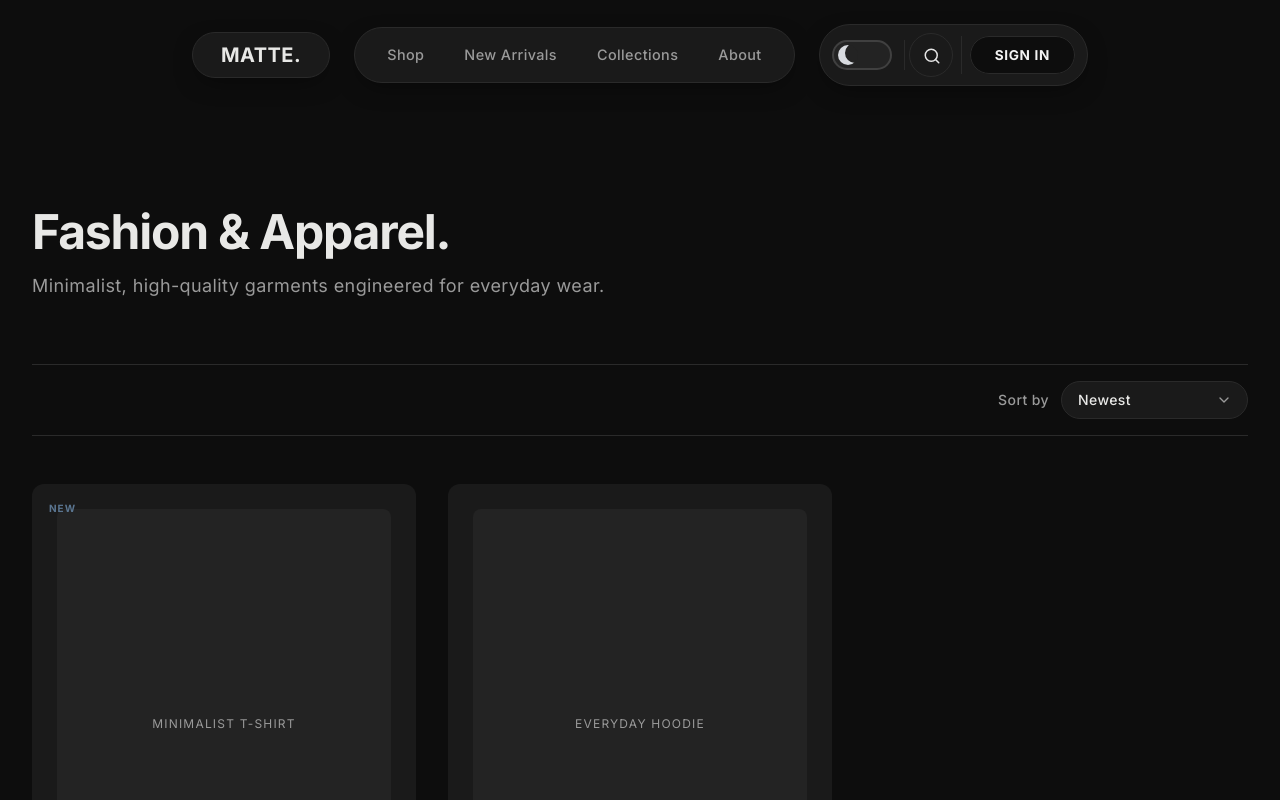
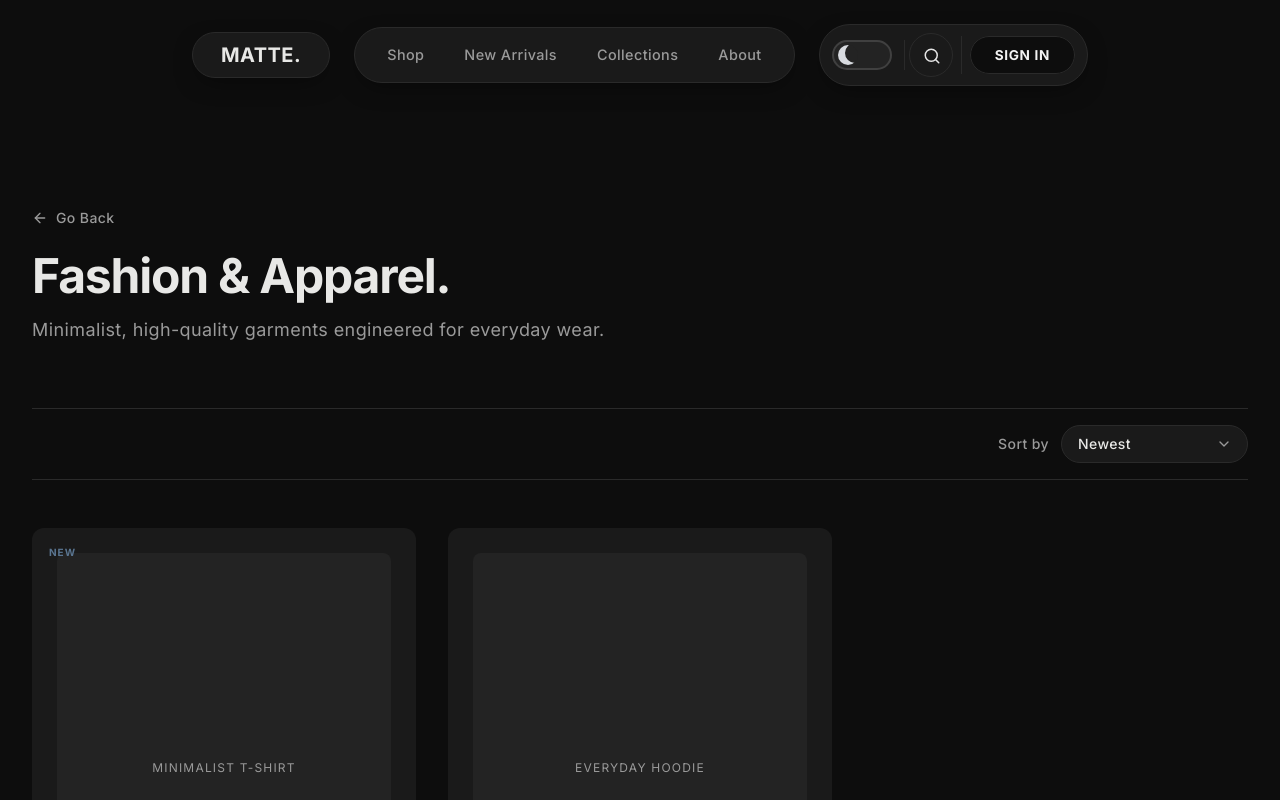
Before and after one commit to AadishSalian/e-commerce, a Next.js app: page /fashion in a window 1280 px wide. Shown: the top 800 px of the page. Built offline with nearby package versions, Linux system fonts and the light colour scheme.

Commit message:
Go back button

```diff
--- a/src/app/fashion/page.tsx
+++ b/src/app/fashion/page.tsx
@@ -4,7 +4,7 @@ import { useState } from 'react';
 import Link from 'next/link';
 import { motion, AnimatePresence } from 'framer-motion';
 import { MOCK_PRODUCTS } from '@/lib/mockData';
-import { ChevronDown } from 'lucide-react';
+import { ChevronDown, ArrowLeft } from 'lucide-react';
 
 export default function FashionPage() {
   const [sortBy, setSortBy] = useState('newest');
@@ -22,6 +22,12 @@ export default function FashionPage() {
 
         {/* Header Section */}
         <div className="mb-16">
+          <Link
+            href="/"
+            className="inline-flex items-center gap-2 text-text-muted hover:text-foreground transition-colors mb-6 font-medium text-sm"
+          >
+            <ArrowLeft className="w-4 h-4" /> Go Back
+          </Link>
           <h1 className="text-4xl md:text-5xl font-bold tracking-tight text-foreground mb-4">
             Fashion & Apparel.
           </h1>
```
